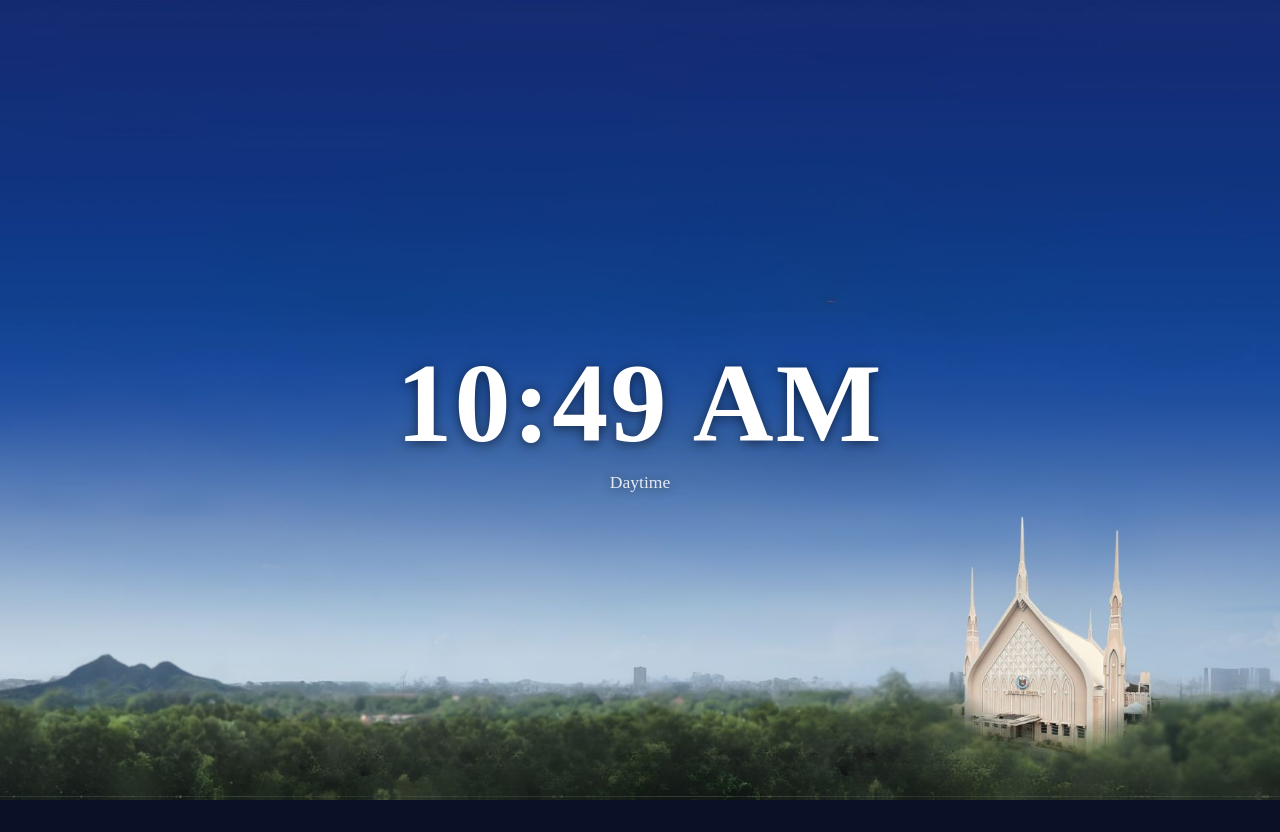
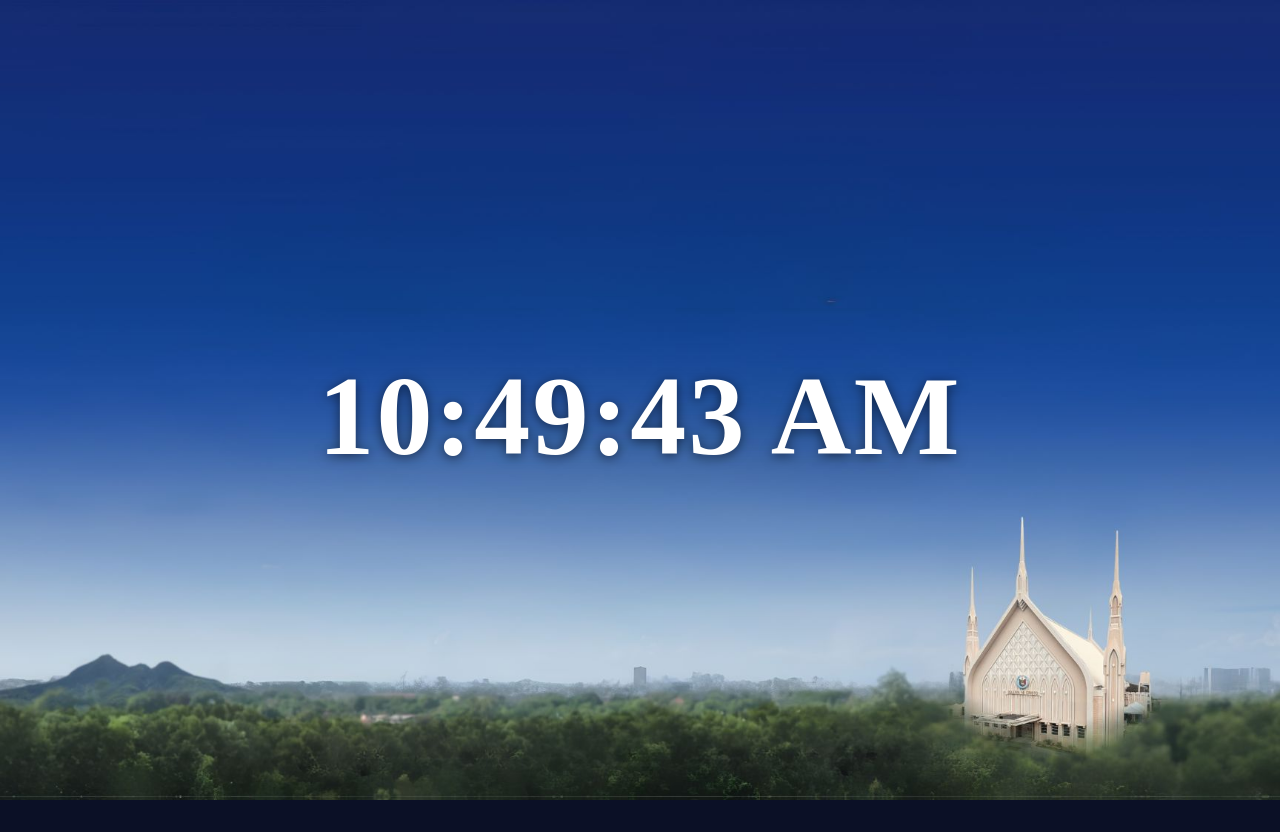
Before and after one commit to Terwel-Jade/college-daytimecycle, a plain HTML site: page index.html in a window 1280 px wide. Drawn offline with Linux system fonts and the light colour scheme.

Commit message:
Change title and modify clock display logic
Updated the title and removed the phase display from the clock.

```diff
--- a/index.html
+++ b/index.html
@@ -3,7 +3,7 @@
 <head>
   <meta charset="UTF-8">
   <meta name="viewport" content="width=device-width, initial-scale=1">
-  <title>Day-Night Background</title>
+  <title>Lokal ng College Day-Night Background</title>
   <style>
     html { background: #0b1026; } /* fallback while images load (html only, not body) */
 
@@ -37,7 +37,6 @@
       padding: 1rem;
     }
     #clock { font-size: clamp(3rem, 12vw, 7rem); font-weight: 600; letter-spacing: .02em; }
-    #phase { font-size: 1.1rem; opacity: .85; margin-top: .25rem; }
   </style>
 </head>
 <body>
@@ -46,7 +45,6 @@
   <main>
     <div>
       <div id="clock">--:--</div>
-      <div id="phase"></div>
     </div>
   </main>
 
@@ -122,11 +120,7 @@
       // Demo text
       const d = new Date();
       document.getElementById("clock").textContent =
-        d.toLocaleTimeString([], { hour: "2-digit", minute: "2-digit" });
-      document.getElementById("phase").textContent =
-        h >= 7 && h < 16.5 ? "Daytime" :
-        h >= 16.5 && h < 19 ? "Evening" :
-        h >= 5.25 && h < 7 ? "Morning" : "Night";
+        d.toLocaleTimeString([], { hour: "2-digit", minute: "2-digit", second: "2-digit" });
     }
 
     update();
```
